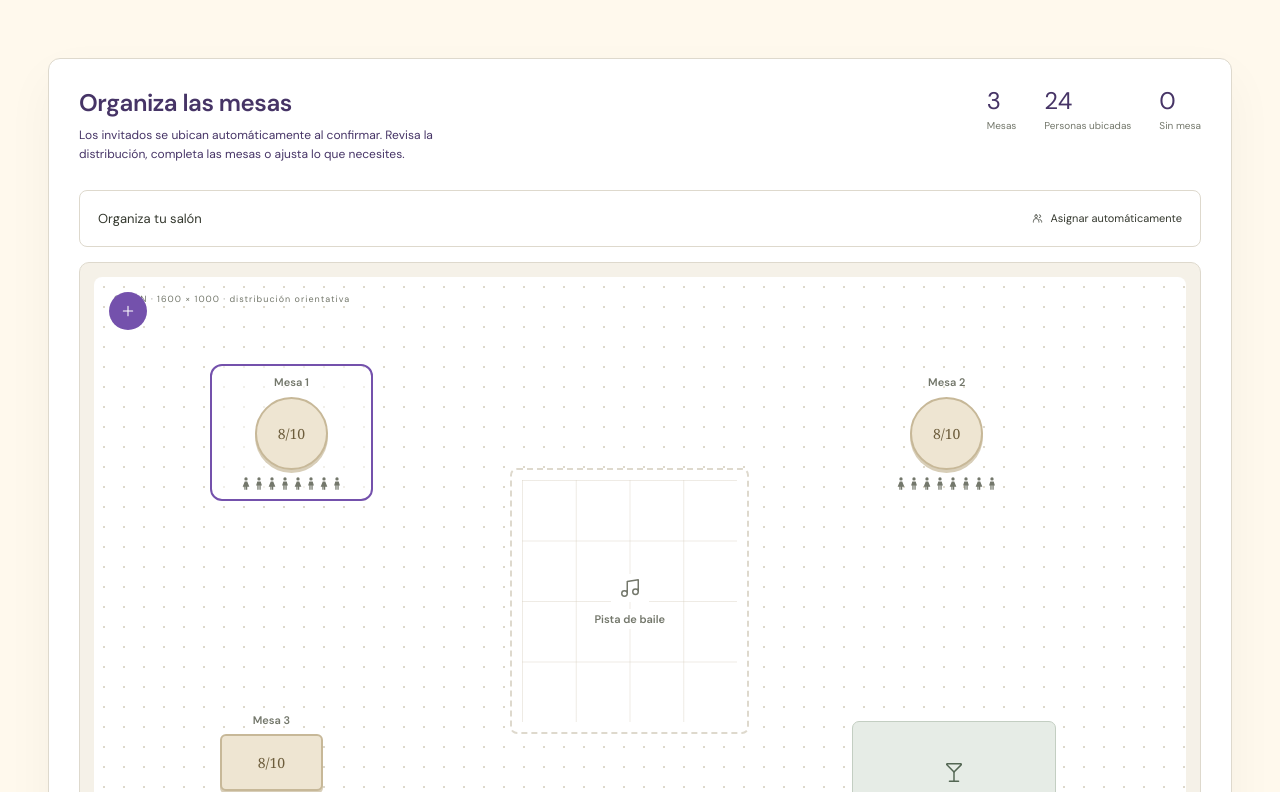
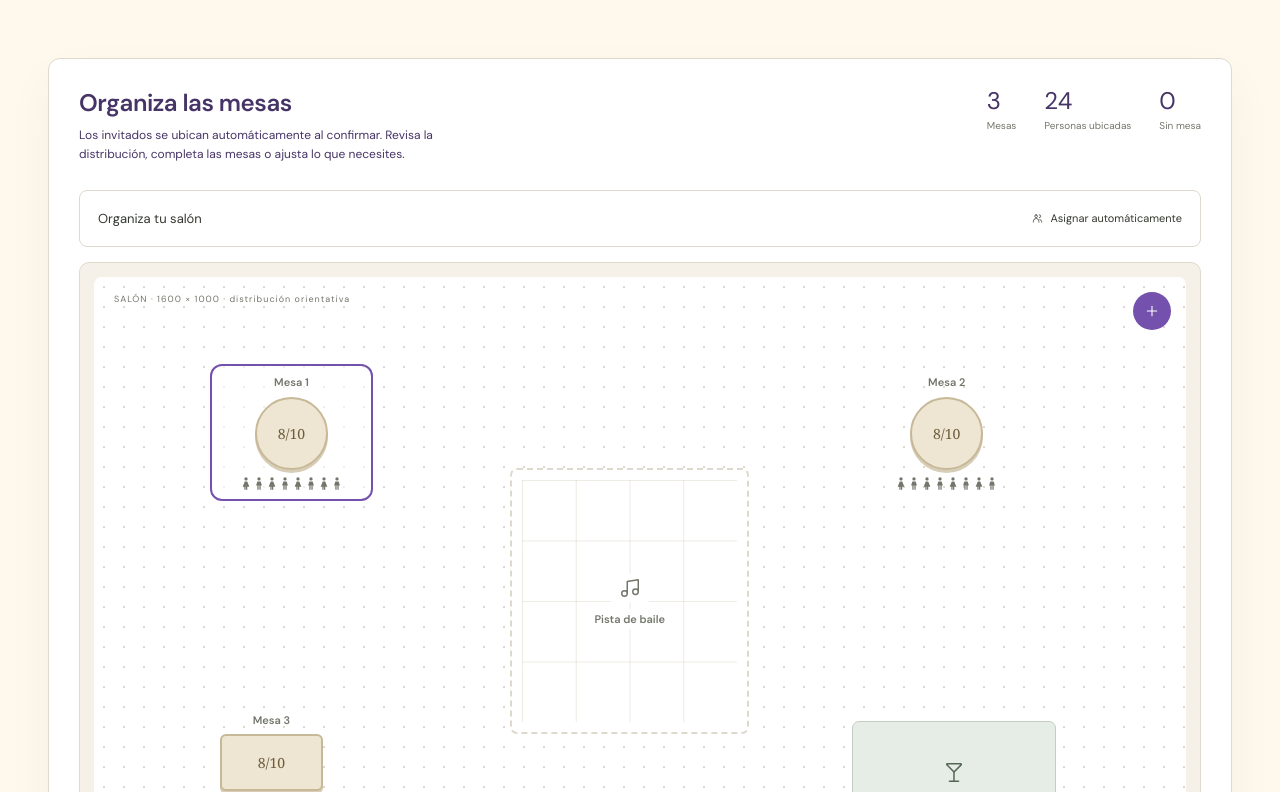
Before and after one commit to lucast1574/thedate.now-landing, a Next.js app: page / in a window 1280 px wide. Shown: the part 4518-5310 px from the top of the page. Built offline with nearby package versions, Linux system fonts and the light colour scheme.

Commit message:
Place venue preview add indicator on the right in both landings

```diff
--- a/src/styles/36-product-stories.css
+++ b/src/styles/36-product-stories.css
@@ -117,7 +117,8 @@
 .venue-product-add {
   position: absolute;
   top: 30px;
-  left: 30px;
+  right: 30px;
+  left: auto;
   display: grid;
   place-items: center;
   width: 38px;
@@ -479,7 +480,8 @@
     width: 28px;
     height: 28px;
     top: 17px;
-    left: 17px;
+    right: 17px;
+    left: auto;
   }
   .venue-product-footer {
     font-size: 9px;
```
